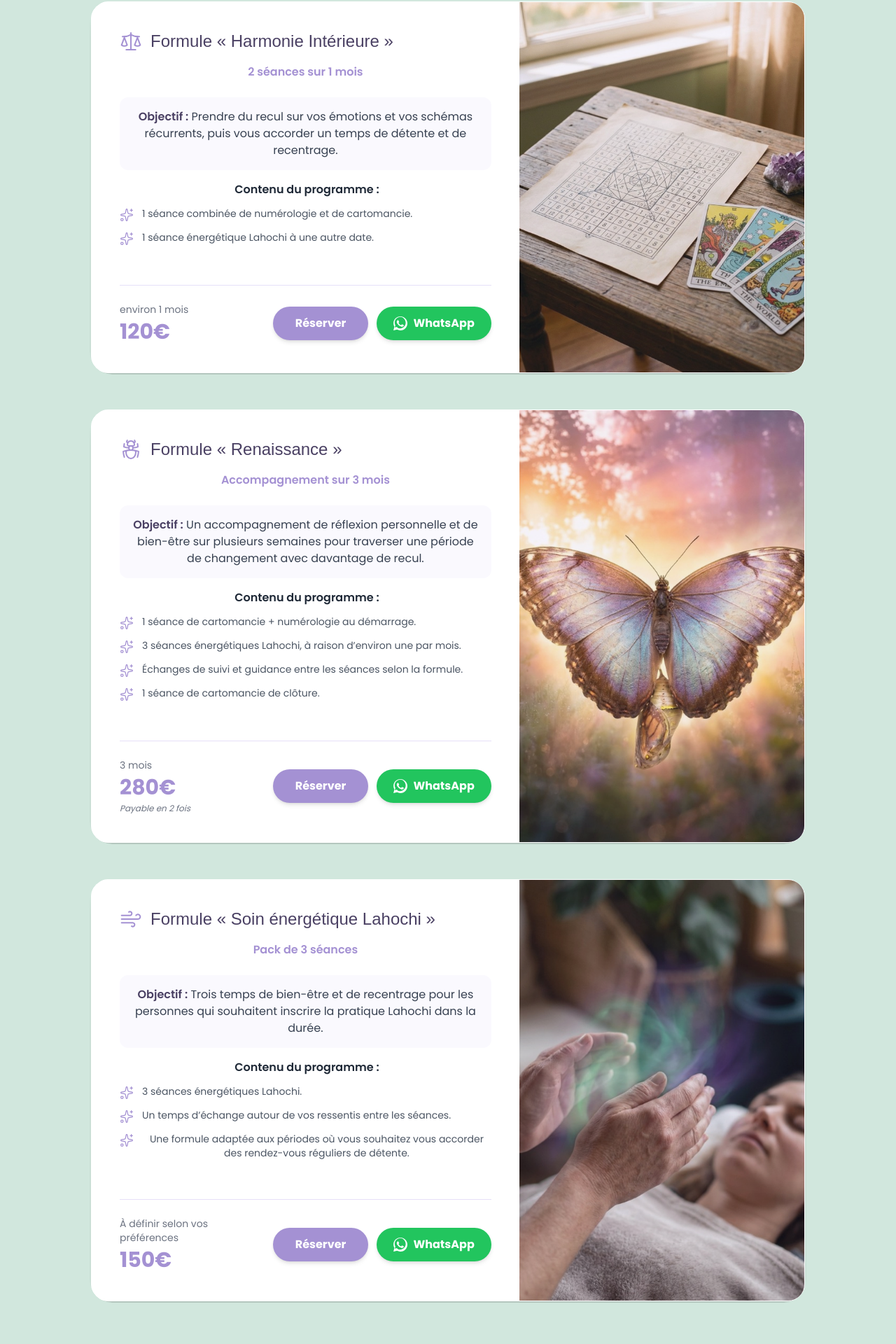
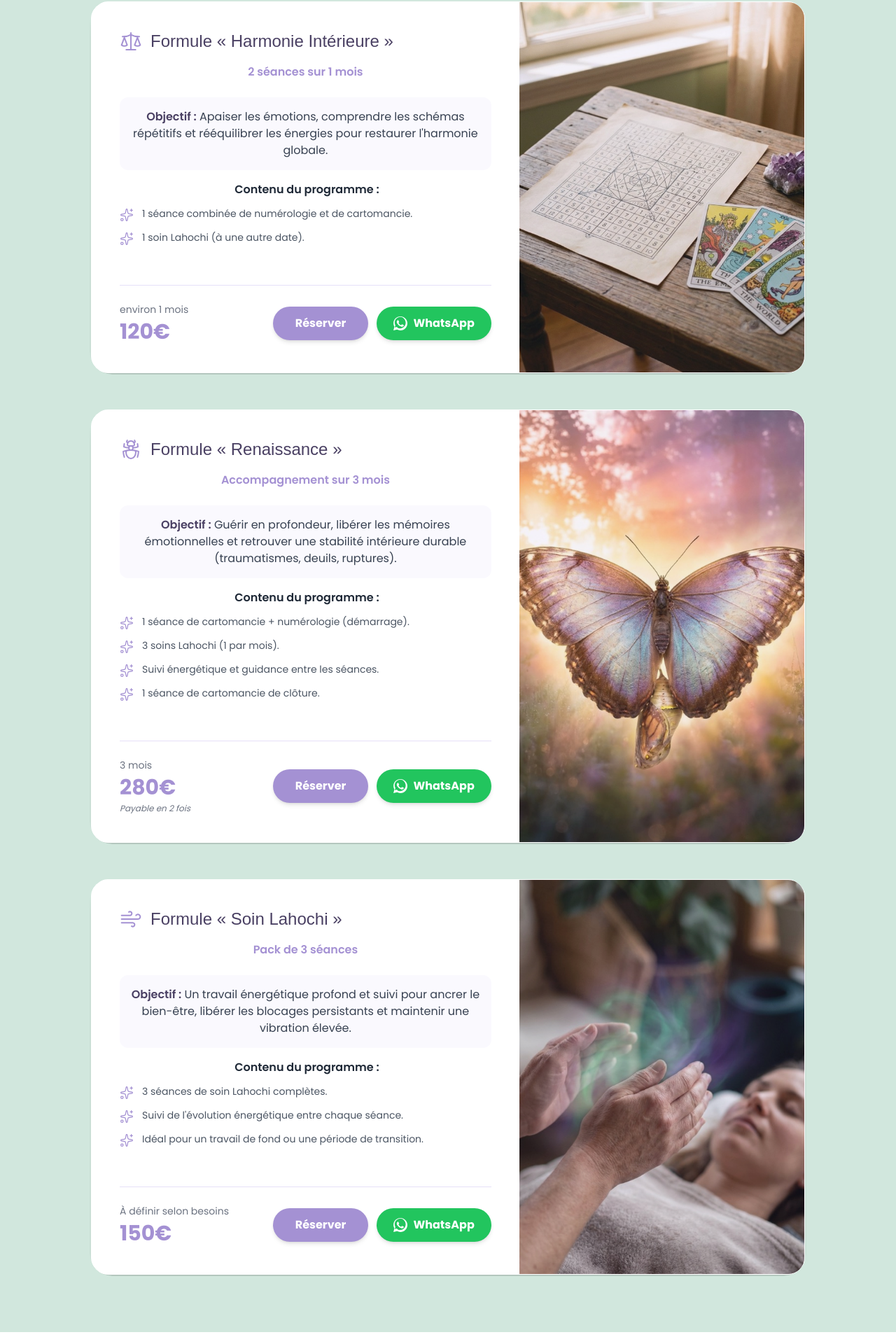
Before and after one commit to Creativityliberty/Tourma-line, a React (Vite) app: page /prestations in a window 1280 px wide. Shown: the part 6679-8599 px from the top of the page at 70% size. Built offline with nearby package versions, Linux system fonts and the light colour scheme; a web font is replaced by a local one.

Commit message:
feat: restore original accompaniment formula copy

```diff
--- a/src/data/formules.ts
+++ b/src/data/formules.ts
@@ -22,10 +22,10 @@ export const formules: Formule[] = [
     icon: BalanceIcon,
     title: 'Formule « Harmonie Intérieure »',
     subtitle: '2 séances sur 1 mois',
-    objective: 'Prendre du recul sur vos émotions et vos schémas récurrents, puis vous accorder un temps de détente et de recentrage.',
+    objective: 'Apaiser les émotions, comprendre les schémas répétitifs et rééquilibrer les énergies pour restaurer l\'harmonie globale.',
     details: [
       '1 séance combinée de numérologie et de cartomancie.',
-      '1 séance énergétique Lahochi à une autre date.'
+      '1 soin Lahochi (à une autre date).'
     ],
     duration: 'environ 1 mois',
     price: '120€',
@@ -37,11 +37,11 @@ export const formules: Formule[] = [
     icon: ButterflyIcon,
     title: 'Formule « Renaissance »',
     subtitle: 'Accompagnement sur 3 mois',
-    objective: 'Un accompagnement de réflexion personnelle et de bien-être sur plusieurs semaines pour traverser une période de changement avec davantage de recul.',
+    objective: 'Guérir en profondeur, libérer les mémoires émotionnelles et retrouver une stabilité intérieure durable (traumatismes, deuils, ruptures).',
     details: [
-      '1 séance de cartomancie + numérologie au démarrage.',
-      '3 séances énergétiques Lahochi, à raison d’environ une par mois.',
-      'Échanges de suivi et guidance entre les séances selon la formule.',
+      '1 séance de cartomancie + numérologie (démarrage).',
+      '3 soins Lahochi (1 par mois).',
+      'Suivi énergétique et guidance entre les séances.',
       '1 séance de cartomancie de clôture.'
     ],
     duration: '3 mois',
@@ -53,17 +53,17 @@ export const formules: Formule[] = [
   {
     id: 'soin-lahochi-3-seances',
     icon: LahochiIcon,
-    title: 'Formule « Soin énergétique Lahochi »',
+    title: 'Formule « Soin Lahochi »',
     subtitle: 'Pack de 3 séances',
-    objective: 'Trois temps de bien-être et de recentrage pour les personnes qui souhaitent inscrire la pratique Lahochi dans la durée.',
+    objective: 'Un travail énergétique profond et suivi pour ancrer le bien-être, libérer les blocages persistants et maintenir une vibration élevée.',
     details: [
-      '3 séances énergétiques Lahochi.',
-      'Un temps d’échange autour de vos ressentis entre les séances.',
-      'Une formule adaptée aux périodes où vous souhaitez vous accorder des rendez-vous réguliers de détente.'
+      '3 séances de soin Lahochi complètes.',
+      'Suivi de l\'évolution énergétique entre chaque séance.',
+      'Idéal pour un travail de fond ou une période de transition.'
     ],
-    duration: 'À définir selon vos préférences',
+    duration: 'À définir selon besoins',
     price: '150€',
     imageUrl: '/images/formules/lahochi.jpg',
-    imageAlt: 'Illustration de la formule Soin énergétique Lahochi'
+    imageAlt: 'Illustration de la formule Soin Lahochi'
   }
 ];
```
